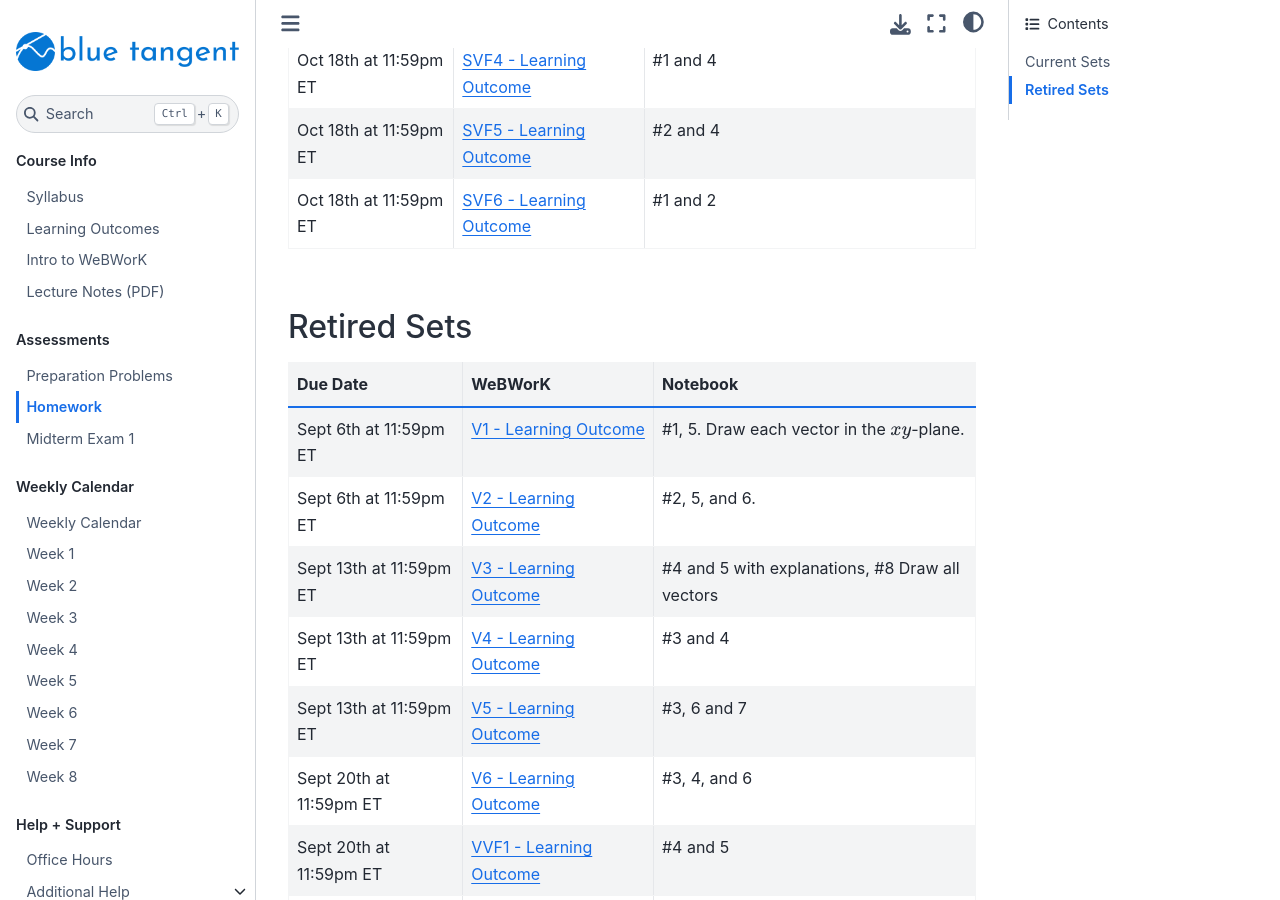
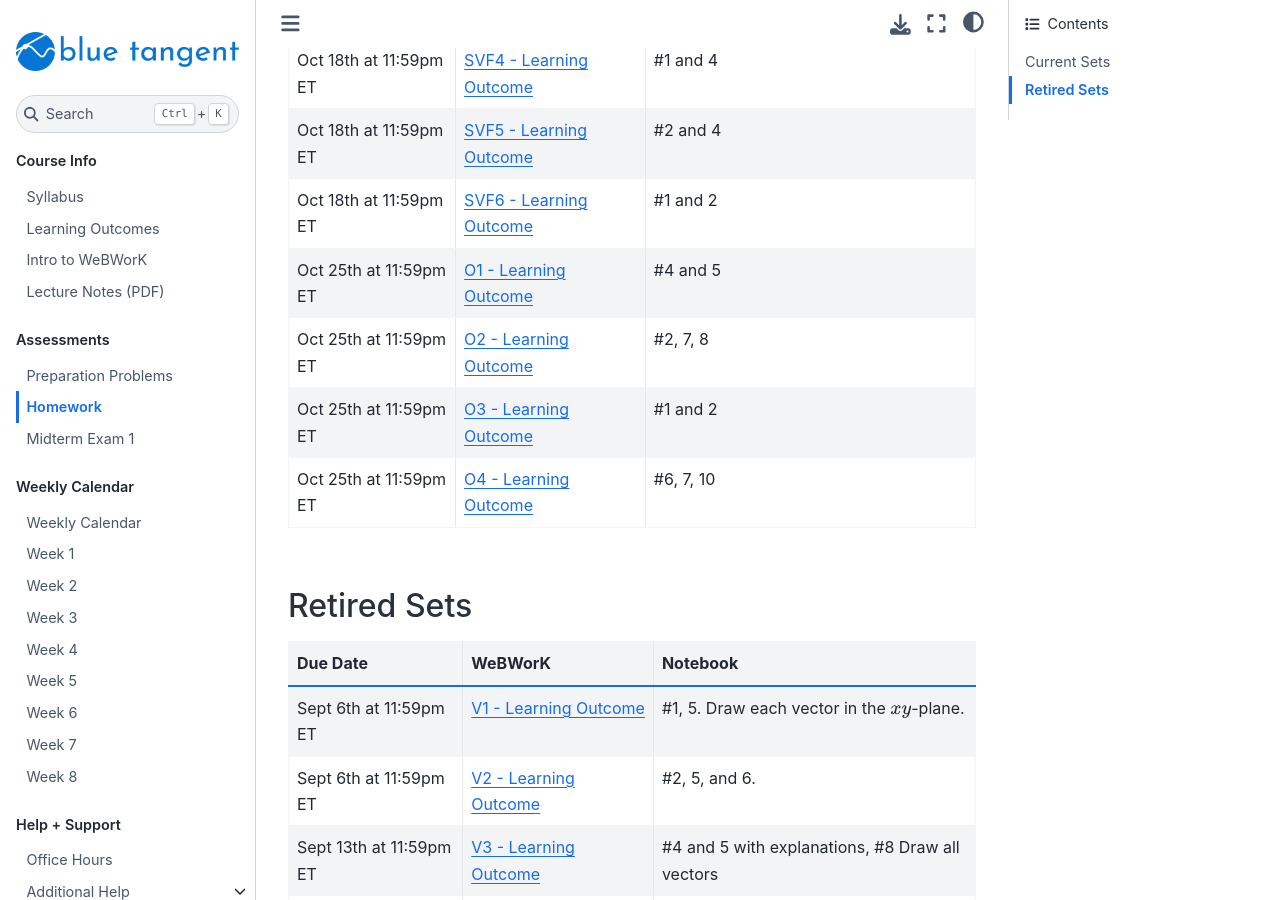
Before and after one commit to mjcasper/info-241, a Jupyter Book: the page built from assessments/homework.md, in a window 1280 px wide and 900 px high, scrolled down 431 px. Built offline with Jupyter Book 1.0.4 settings and Sphinx 7.4.7 and the Sphinx Book theme 1.1.4, drawn with Linux system fonts in a browser that asks for light colours.

Commit message:
homework

```diff
--- a/assessments/homework.md
+++ b/assessments/homework.md
@@ -14,10 +14,10 @@ Homework
 | Oct 18th at 11:59pm ET | [SVF4 - Learning Outcome](https://webwork.sens.buffalo.edu/webwork2/2023-08-MTH-241-Casper/Learning_Outcome_SVF4) |  #1 and 4  |
 | Oct 18th at 11:59pm ET | [SVF5 - Learning Outcome](https://webwork.sens.buffalo.edu/webwork2/2023-08-MTH-241-Casper/Learning_Outcome_SVF5) |  #2 and 4  |
 | Oct 18th at 11:59pm ET | [SVF6 - Learning Outcome](https://webwork.sens.buffalo.edu/webwork2/2023-08-MTH-241-Casper/Learning_Outcome_SVF6) |  #1 and 2  |
-<!--| Oct 25th at 11:59pm ET | [O1 - Learning Outcome](https://webwork.sens.buffalo.edu/webwork2/2023-08-MTH-241-Casper/Learning_Outcome_O1) |  #1 and 2  |
-| Oct 25th at 11:59pm ET | [O2 - Learning Outcome](https://webwork.sens.buffalo.edu/webwork2/2023-08-MTH-241-Casper/Learning_Outcome_O2) |  #1 and 2  |
+| Oct 25th at 11:59pm ET | [O1 - Learning Outcome](https://webwork.sens.buffalo.edu/webwork2/2023-08-MTH-241-Casper/Learning_Outcome_O1) |  #4 and 5  |
+| Oct 25th at 11:59pm ET | [O2 - Learning Outcome](https://webwork.sens.buffalo.edu/webwork2/2023-08-MTH-241-Casper/Learning_Outcome_O2) |  #2, 7, 8  |
 | Oct 25th at 11:59pm ET | [O3 - Learning Outcome](https://webwork.sens.buffalo.edu/webwork2/2023-08-MTH-241-Casper/Learning_Outcome_O3) |  #1 and 2  |
-| Oct 25th at 11:59pm ET | [O4 - Learning Outcome](https://webwork.sens.buffalo.edu/webwork2/2023-08-MTH-241-Casper/Learning_Outcome_O4) |  #1 and 2  |-->
+| Oct 25th at 11:59pm ET | [O4 - Learning Outcome](https://webwork.sens.buffalo.edu/webwork2/2023-08-MTH-241-Casper/Learning_Outcome_O4) |  #6, 7, 10  |
 
 
 ## Retired Sets
```
